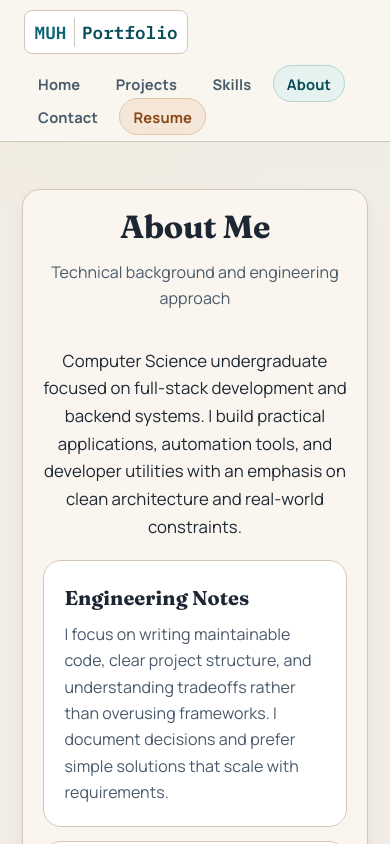
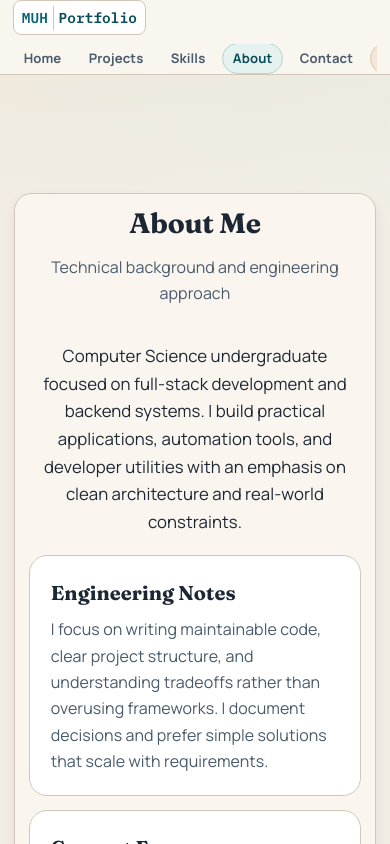
Before and after one commit to Umairism/Portfolio, a React (Create React App) app: page /about in a window 390 px wide. Shown: the top 844 px of the page. Built offline with nearby package versions, Linux system fonts and the light colour scheme.

Commit message:
Fix Responsiveness

```diff
--- a/src/components/Navbar.js
+++ b/src/components/Navbar.js
@@ -4,6 +4,8 @@ import { Link, useLocation } from "react-router-dom";
 const Navbar = () => {
   const [isScrolled, setIsScrolled] = useState(false);
   const location = useLocation();
+  const resumePath = `${process.env.PUBLIC_URL || ''}/resume.html`;
+  const resumeHref = `${window.location.origin}${resumePath}`;
 
   useEffect(() => {
     const handleScroll = () => {
@@ -68,7 +70,7 @@ const Navbar = () => {
           </li>
           <li>
             <a
-              href="/resume.html"
+              href={resumeHref}
               target="_blank"
               rel="noopener noreferrer"
               className="navbar-link resume-link"
--- a/src/components/TopAchievements.css
+++ b/src/components/TopAchievements.css
@@ -170,3 +170,31 @@
   outline: 3px solid rgba(10, 100, 118, 0.35);
   outline-offset: 2px;
 }
+
+@media (max-width: 980px) {
+  .achievements-grid {
+    grid-template-columns: repeat(2, minmax(0, 1fr));
+  }
+}
+
+@media (max-width: 680px) {
+  .achievements-grid {
+    grid-template-columns: 1fr;
+  }
+
+  .achievements-title {
+    font-size: clamp(1.4rem, 6vw, 1.8rem);
+  }
+
+  .achievements-subtitle {
+    font-size: 0.94rem;
+  }
+
+  .achievement-gradient {
+    min-height: 0;
+  }
+
+  .achievement-title {
+    font-size: 1.05rem;
+  }
+}
--- a/src/styles/Navbar.css
+++ b/src/styles/Navbar.css
@@ -56,8 +56,20 @@
   display: flex;
   align-items: center;
   gap: 0.45rem;
-  flex-wrap: wrap;
+  flex-wrap: nowrap;
   justify-content: flex-end;
+  overflow-x: auto;
+  scrollbar-width: thin;
+  -webkit-overflow-scrolling: touch;
+}
+
+.navbar-list::-webkit-scrollbar {
+  height: 6px;
+}
+
+.navbar-list::-webkit-scrollbar-thumb {
+  background: rgba(73, 90, 107, 0.35);
+  border-radius: 999px;
 }
 
 .navbar-link {
--- a/src/styles/responsive.css
+++ b/src/styles/responsive.css
@@ -12,19 +12,45 @@
 @media (max-width: 860px) {
   .navbar-container {
     height: auto;
-    padding-top: 0.65rem;
-    padding-bottom: 0.65rem;
+    padding-left: 0.8rem;
+    padding-right: 0.8rem;
+    gap: 0.55rem;
     align-items: flex-start;
     flex-direction: column;
+  }
+
+  .brand-text {
+    font-size: 0.9rem;
+    padding: 0.3rem 0.5rem;
+  }
+
+  .brand-text::before {
+    margin-right: 0.3rem;
+    padding-right: 0.3rem;
   }
 
   .navbar-list {
     width: 100%;
     justify-content: flex-start;
+    padding-bottom: 0.2rem;
+    gap: 0.35rem;
+    display: flex;
+    flex-wrap: nowrap;
+    overflow-x: auto;
+    white-space: nowrap;
+  }
+
+  .navbar-list li {
+    flex: 0 0 auto;
+  }
+
+  .navbar-link {
+    font-size: 0.82rem;
+    padding: 0.34rem 0.62rem;
   }
 
   .page-container {
-    padding-top: 116px;
+    padding-top: 126px;
   }
 
   .skills-stack {
@@ -43,8 +69,40 @@
     grid-template-columns: 1fr;
   }
 
+  .home-page,
+  .projects-section,
+  .skills-section,
+  .about-section,
+  .contact-section,
+  .achievements-section {
+    padding-left: 0.9rem;
+    padding-right: 0.9rem;
+  }
+
+  .project-card-content {
+    gap: var(--space-2);
+  }
+
   .project-card-inner {
     grid-template-rows: 150px auto;
+  }
+
+  .project-modal-overlay {
+    padding: 0.55rem;
+  }
+
+  .project-modal {
+    max-height: 94vh;
+    border-radius: 14px;
+  }
+
+  .modal-header {
+    min-height: 170px;
+  }
+
+  .modal-header-content,
+  .modal-body {
+    padding: 0.85rem;
   }
 
   .modal-actions {
@@ -58,15 +116,26 @@
 
 @media (max-width: 480px) {
   .page-container {
-    padding-top: 128px;
+    padding-top: 132px;
   }
 
   .page-title {
-    font-size: 2rem;
+    font-size: 1.75rem;
+    line-height: 1.15;
   }
 
   .contact-list {
     grid-template-columns: 1fr;
+  }
+
+  .contact-form,
+  .category-filter,
+  .home-content,
+  .about-container,
+  .contact-container,
+  .skill-tier,
+  .achievements-container {
+    padding: 0.85rem;
   }
 
   .quick-link,
```
Also changed, not shown: 1 other file (tests, documents, lock files or other folders).
